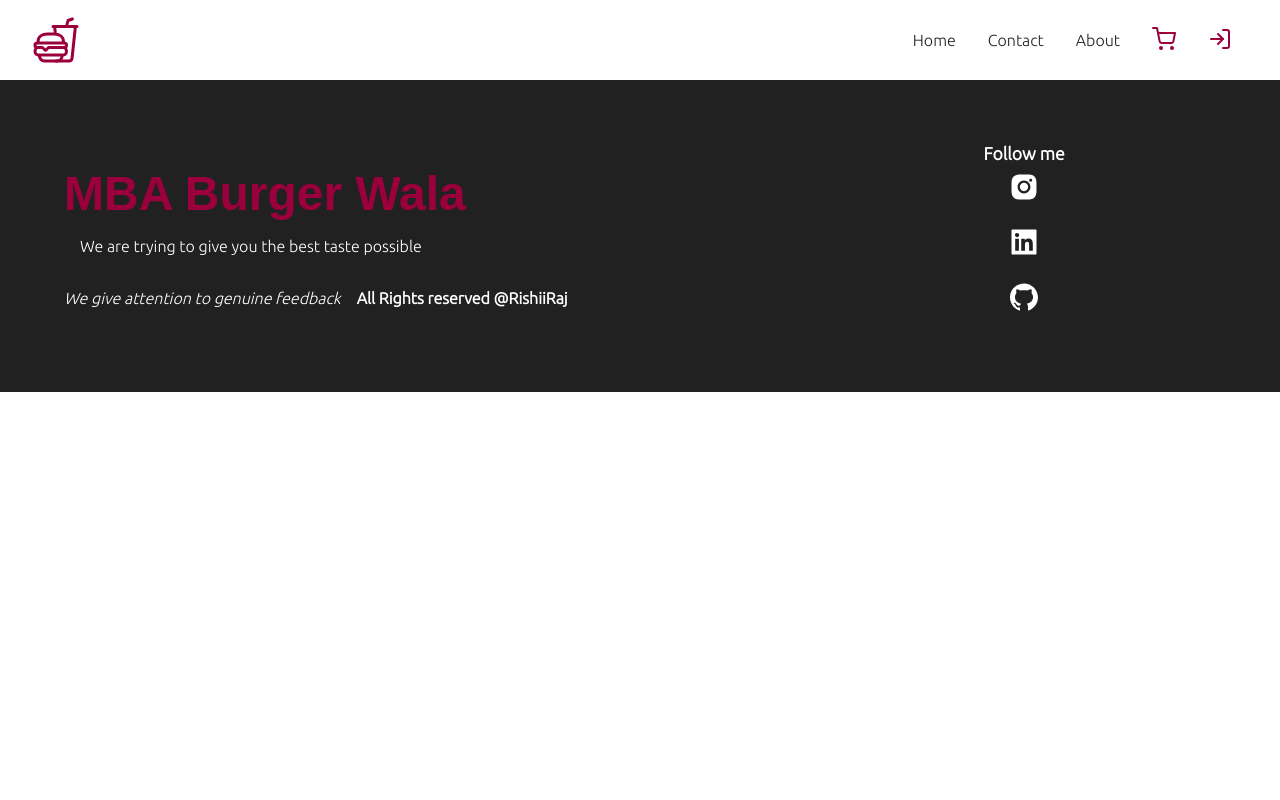
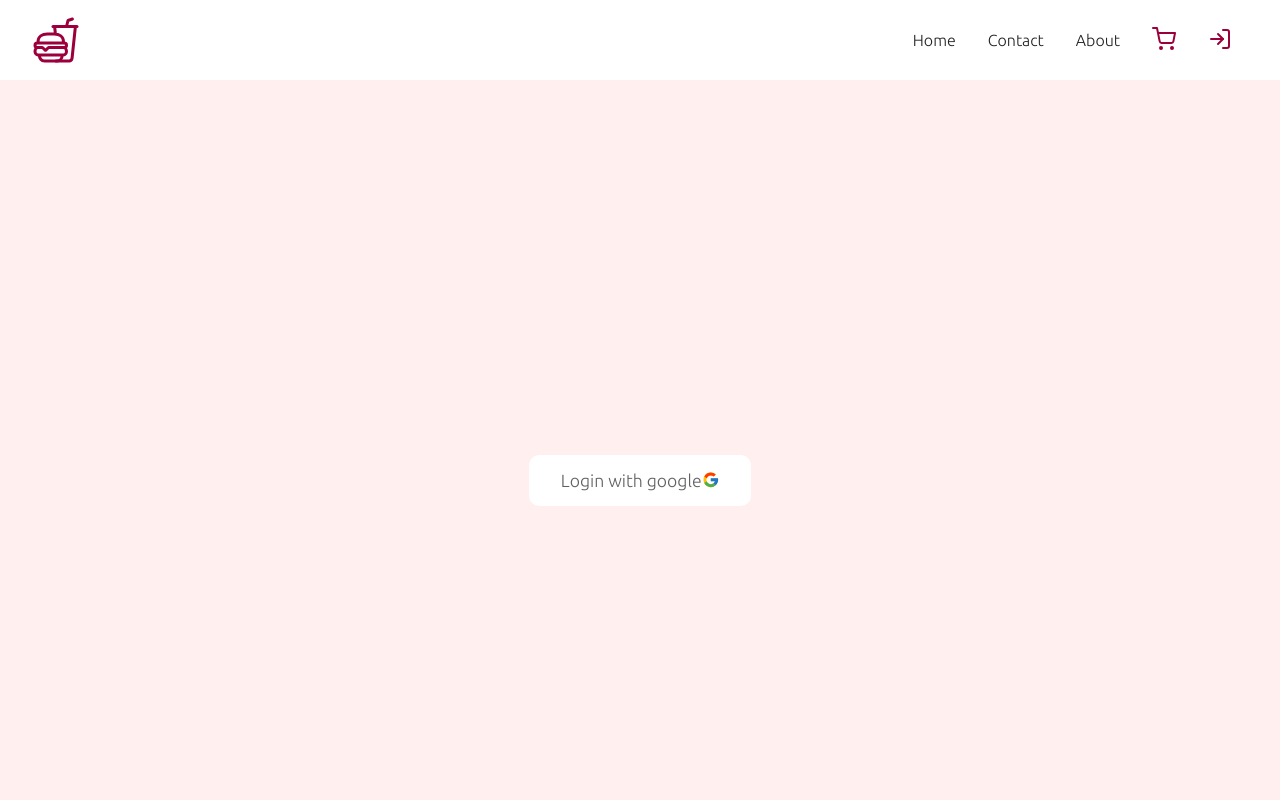
Before and after one commit to RishiiRaj/MBA-Burgir-wala, a React (Create React App) app in the folder frontend/: page /login in a window 1280 px wide. Shown: the top 800 px of the page. Built offline with nearby package versions, Linux system fonts and the light colour scheme.

Commit message:
login page made

```diff
--- a/frontend/src/App.js
+++ b/frontend/src/App.js
@@ -7,7 +7,8 @@
 import Cart from "./components/cart/Cart";
 import Shipping from "./components/cart/Shipping";
 import ConfirmOrder from "./components/cart/ConfirmOrder";
-import PaymentSuccess from "./components/cart/PaymentSuccess.jsx";
+import PaymentSuccess from "./components/cart/PaymentSuccess";
+import Login from "./components/login/Login.jsx";
 
 import "./style/app.scss";
 import "./style/header.scss";
@@ -20,6 +21,7 @@
 import "./style/shipping.scss";
 import "./style/confirmOrder.scss";
 import "./style/paymentSuccess.scss";
+import "./style/login.scss";
 
 function App() {
   return (
@@ -32,6 +34,7 @@
         <Route path="/shipping" element={<Shipping />} />
         <Route path="/confirmorder" element={<ConfirmOrder />} />
         <Route path="/paymentsuccess" element={<PaymentSuccess />} />
+        <Route path="/login" element={<Login />} />
       </Routes>
       <Footer />
     </Router>
--- /dev/null
+++ b/frontend/src/components/login/Login.jsx
@@ -0,0 +1,16 @@
+import React from "react";
+import { motion } from "framer-motion";
+import { FcGoogle } from "react-icons/fc";
+
+const Login = () => {
+  return (
+    <section className="login">
+      <motion.button initial={{ y: "-100vh" }} animate={{ y: 0 }}>
+        Login with google
+        <FcGoogle />
+      </motion.button>
+    </section>
+  );
+};
+
+export default Login;
--- /dev/null
+++ b/frontend/src/style/login.scss
@@ -0,0 +1,29 @@
+@import "color";
+
+.login{
+    height: 100vh;
+    width: 100%;
+    background-color: $pink;
+    background-repeat: no-repeat;
+    background-size: cover;
+    display: flex;
+    justify-content: center;
+    align-items: center;
+
+    >button{
+        background-color: white;
+        color: $lightdark;
+        border: none;
+        border-radius: 10px;
+        padding: 1rem 2rem;
+        font-size: 1.1rem;
+        display: flex;
+        align-items: center;
+        cursor: pointer;
+
+        &:hover{
+            color: $red;
+        }
+    }
+
+}
```
